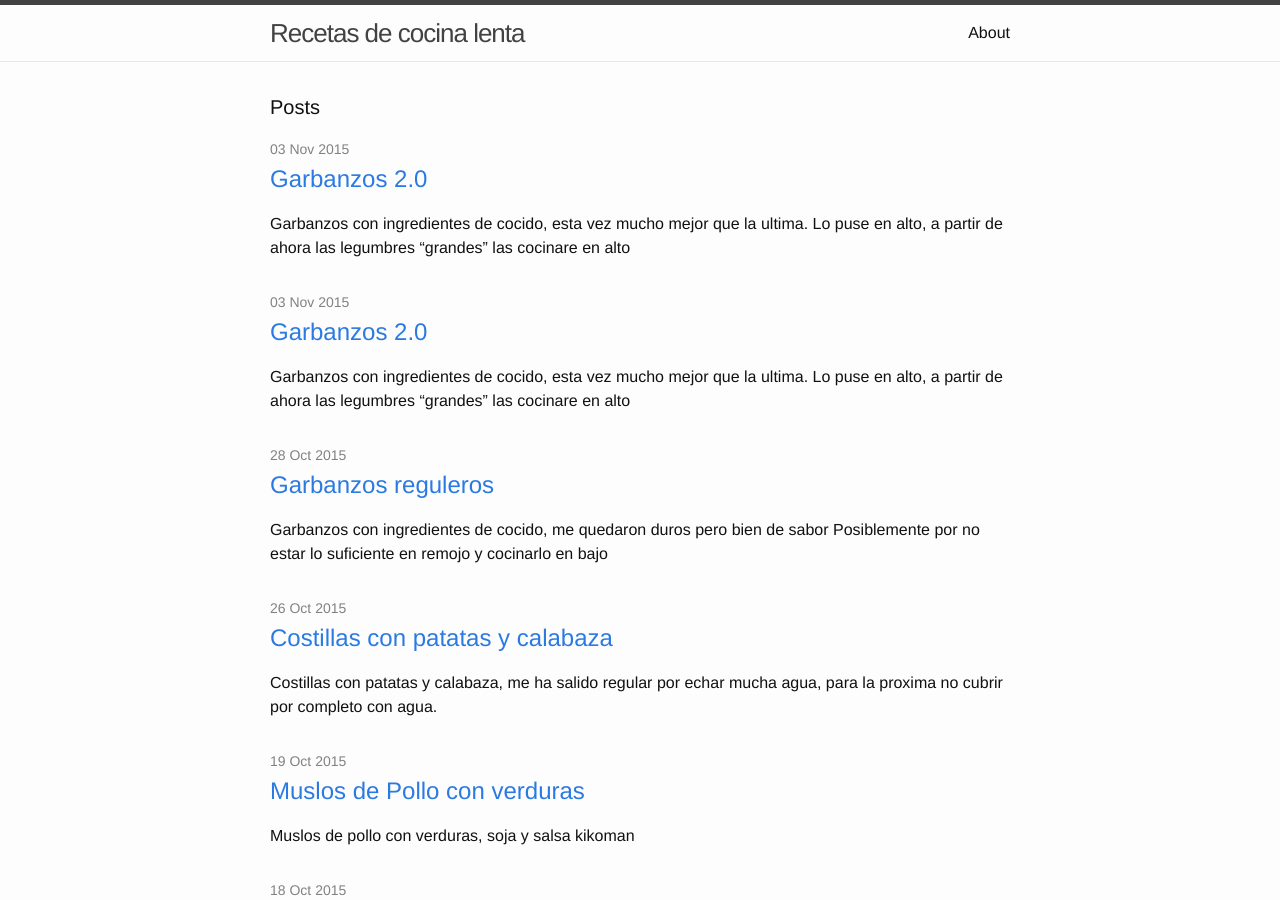
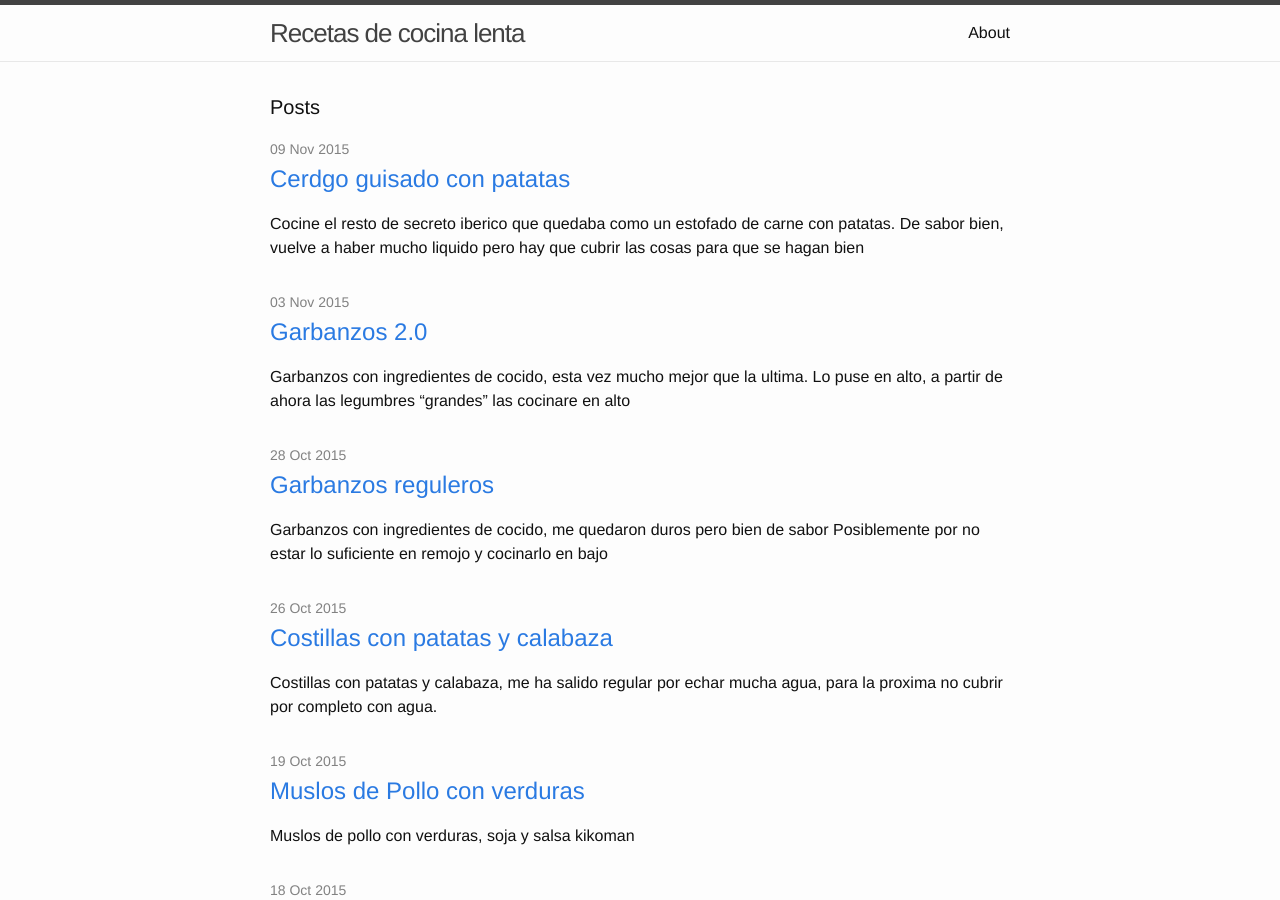
Before and after one commit to pijamarda/cook.zeneke.com, a Jekyll site: the page built from index.html, in a window 1280 px wide and 900 px high. Built offline with Jekyll 4.4.1, drawn with Linux system fonts in a browser that asks for light colours.

Commit message:
cambiada un poco la receta del cerdo

```diff
--- a/_posts/2015-11-09-receta_cerdo_guisado.markdown
+++ b/_posts/2015-11-09-receta_cerdo_guisado.markdown
@@ -1,26 +1,23 @@
 ---
 layout: post
-title:  "Garbanzos 2.0"
-date:   2015-11-03 21:00:00
+title:  "Cerdgo guisado con patatas"
+date:   2015-11-09 21:00:00
 categories: lenta receta
 ---
 
-Garbanzos con ingredientes de cocido, esta vez mucho mejor que la ultima.
-Lo puse en alto, a partir de ahora las legumbres "grandes" las cocinare en alto
+Cocine el resto de secreto iberico que quedaba como un estofado de carne con patatas.
+De sabor bien, vuelve a haber mucho liquido pero hay que cubrir las cosas para que se hagan bien
 
 Ingredientes:
 
-* Garbanzos
+* Secreto iberico partido en trozos
 * 1/2 Cebolla
-* 1 Trozo de morcillo
-* 1 Trozo de tocino
-* 2 Trozos de morcilla
-* 2 Trozos de panceta salada
-* 1 Trozo de chorizo
-* 1 Punta de jamon pequeña
-* 1 Chorro de aceite
+* 2 Patatas
+* 2 Zanahorias
+* Unas pimientas en grano
+* Vino tinto
 * 1 Pizca de sal
-* 2 Patatas pequeñas
+
 
 Poner a remojo los garbanzos 8h (esta vez los tuve 6 por problemas de logistica)
 
```
